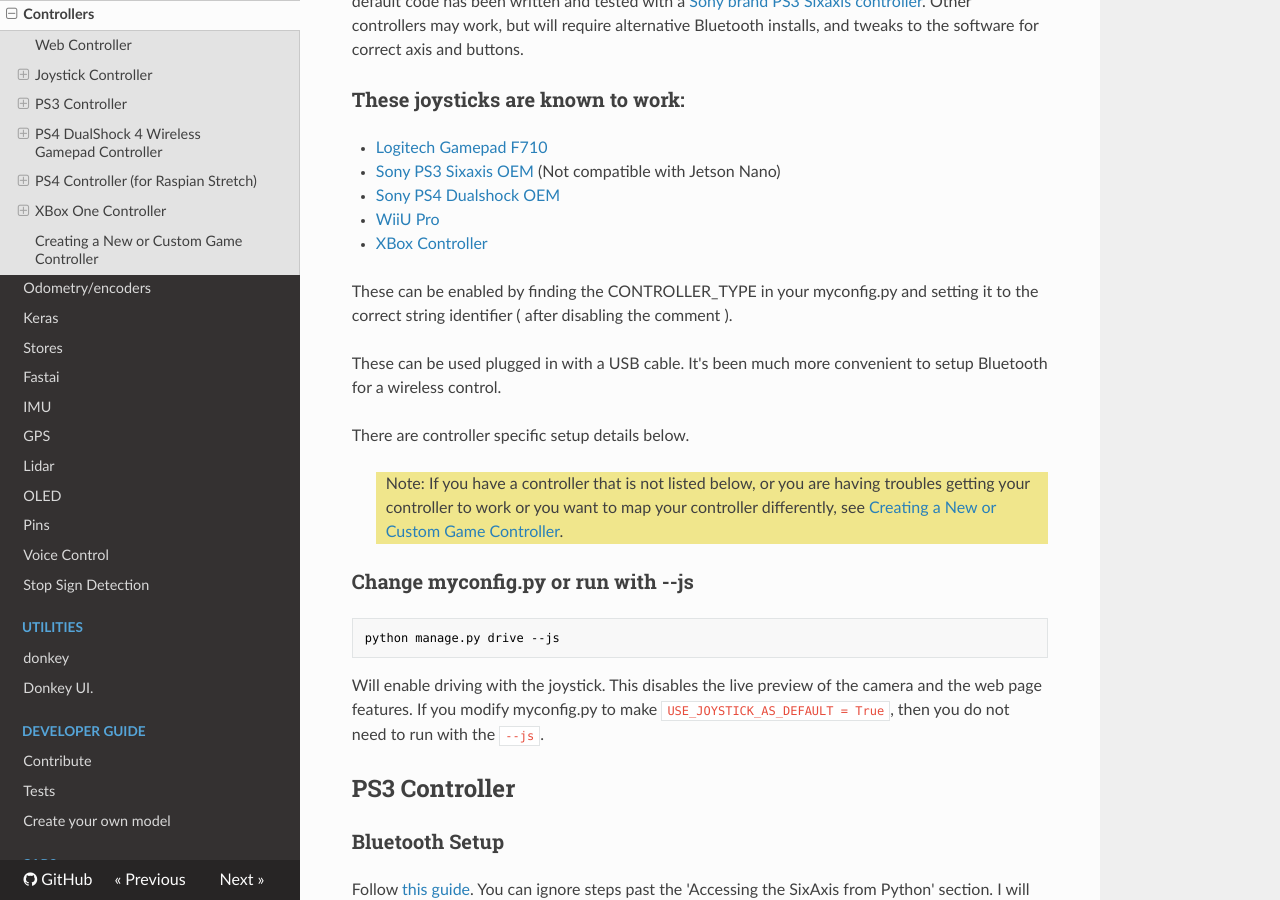
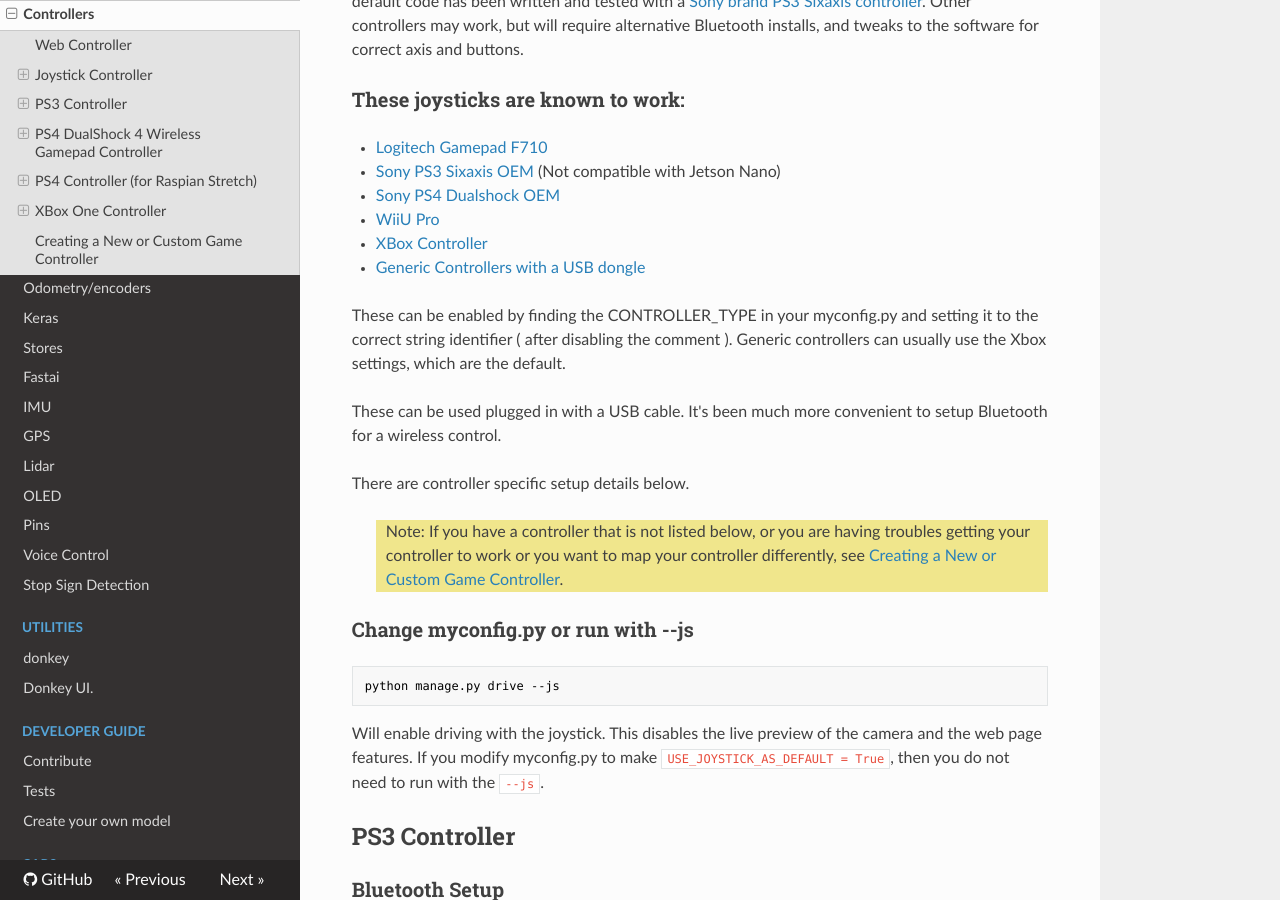
Before and after one commit to autorope/donkeydocs, an MkDocs documentation site: the page built from docs/parts/controllers.md, in a window 1280 px wide and 900 px high, scrolled down 714 px. Built offline with MkDocs 1.6.1, drawn with Linux system fonts in a browser that asks for light colours; nearby versions of some CDN libraries.

Commit message:
Update controllers.md
Added reference to generic controllers

```diff
--- a/docs/parts/controllers.md
+++ b/docs/parts/controllers.md
@@ -25,8 +25,9 @@ The default web controller may be replaced with a one line change to use a physi
 * [Sony PS4 Dualshock OEM](https://www.ebay.com/sch/i.html?&_nkw=Sony+PS4+Dualshock+OEM)
 * [WiiU Pro](https://www.amazon.com/Nintendo-Wii-U-Pro-Controller-Black/dp/B00MUY0OFU)
 * [XBox Controller](https://www.amazon.com/Xbox-Wireless-Controller-Blue-one/dp/B01M0F0OIY)
+* [Generic Controllers with a USB dongle](https://amzn.to/42WIKTm)
 
-These can be enabled by finding the CONTROLLER_TYPE in your myconfig.py and setting it to the correct string identifier ( after disabling the comment ).
+These can be enabled by finding the CONTROLLER_TYPE in your myconfig.py and setting it to the correct string identifier ( after disabling the comment ). Generic controllers can usually use the Xbox settings, which are the default.
 
 These can be used plugged in with a USB cable. It's been much more convenient to setup Bluetooth for a wireless control.
 
```
